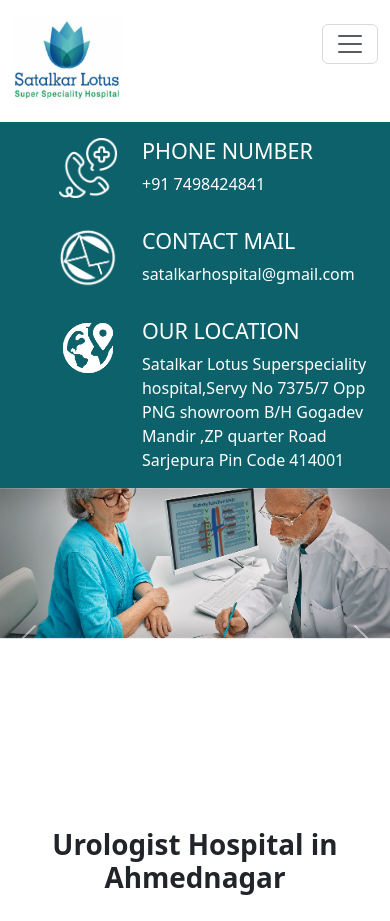
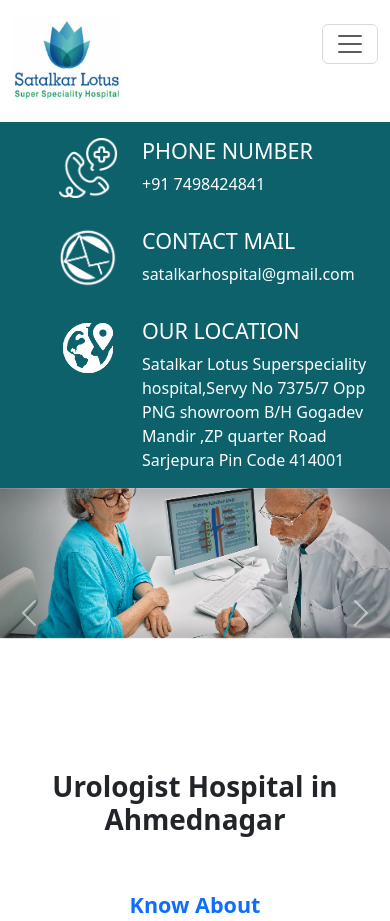
Before and after one commit to Shreyas719/satalkar-lotus, a plain HTML site: page index.html in a window 390 px wide. Shown: the top 921 px of the page. Drawn offline with nearby package versions, Linux system fonts and the light colour scheme.

Commit message:
small changes

```diff
--- a/index.html
+++ b/index.html
@@ -176,7 +176,7 @@
 
       <!-- Slider  -->
       <section class="slider-area">
-        <div class="container-fluid ps-0 pe-0 mb-3">
+        <div class="container-fluid ps-0 pe-0 mb-2">
           <div class="row">
             <div class="col-12 col-md-12">
               <div id="carouselExample" class="carousel slide">
--- a/style.css
+++ b/style.css
@@ -64,12 +64,12 @@ body{
 @media(max-width:649px){
 
     .carousel-item img {
-        height: 300px; /* Mobile image height adjustment */
+        height: 250px; /* Mobile image height adjustment */
         object-fit: contain; /* Ensure images fit within the container */
       }
 
       .carousel-item {
-        height: 300px;
+        height: 250px;
       }
 }
 
@@ -92,9 +92,6 @@ body{
     height: auto;
     object-fit: cover;
 }
-
-
-
 
 
 /* About Us  */
```
